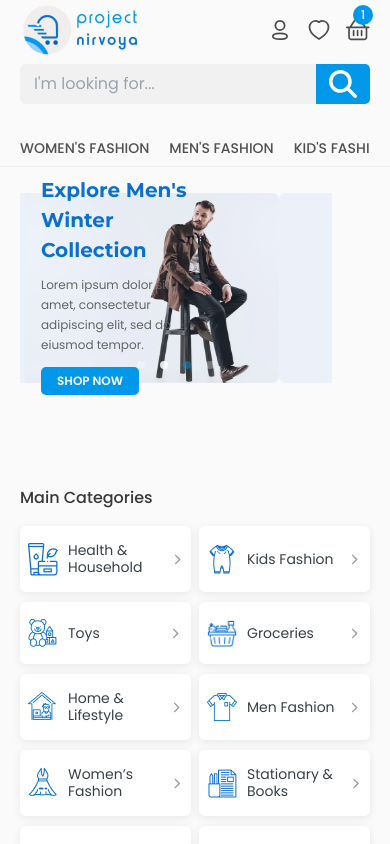
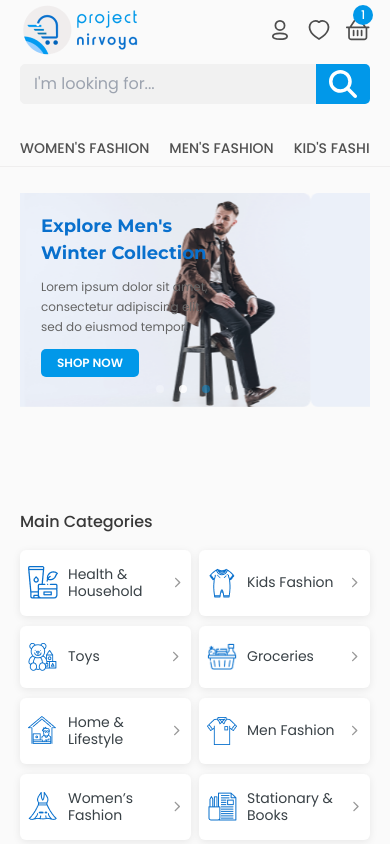
Before and after one commit to devwithfarshi/nurit-project-1, a Next.js app: page / in a window 390 px wide. Shown: the top 844 px of the page. Built offline with nearby package versions, Linux system fonts and the light colour scheme.

Commit message:
Fix some issues

```diff
--- a/app/components/HomeBanner.jsx
+++ b/app/components/HomeBanner.jsx
@@ -8,7 +8,7 @@ const HomeBanner = () => {
   return (
     <>
       <main className="home_banner_wrapper ">
-        <div className="home_slider sm:w-auto w-[80vw]">
+        <div className="home_slider">
           <Carousel autoPlay infiniteLoop showStatus={false} showArrows={false}>
             <Image
               src={"/images/heroImage.png"}
@@ -39,7 +39,7 @@ const HomeBanner = () => {
             <h1>Explore Men&apos;s Winter Collection</h1>
             <p>
               Lorem ipsum dolor sit amet, consectetur adipiscing elit, sed do
-              eiusmod tempor.{" "}
+              eiusmod tempor.
             </p>
             <button className="shop_now_btn">shop now</button>
           </div>
--- a/app/components/Navbar.jsx
+++ b/app/components/Navbar.jsx
@@ -45,7 +45,7 @@ const Navbar = () => {
               </div>
             </div>
           </nav>
-          <ul className="navMenu flex justify-around items-center pt-[3.4rem] ">
+          <ul className="navMenu flex sm:justify-around items-center pt-[3.4rem] ">
             <li>
               <a href="#">Women&apos;s&nbsp;Fashion</a>
               <NavbarHoverItems />
--- a/app/globals.css
+++ b/app/globals.css
@@ -309,16 +309,15 @@ ul.navMenu {
       .banner_heading_box {
         left: 2.1rem;
         top: 40%;
-
         h1 {
-          font-size: 2rem;
+          font-size: 1.8rem;
           font-weight: 700;
           width: 18rem;
         }
         p {
           font-size: 1.2rem;
           line-height: 2rem;
-          width: 15.4rem;
+          width: 18.4rem;
           margin-bottom: 1.2rem;
           margin-top: 1rem;
         }
```
